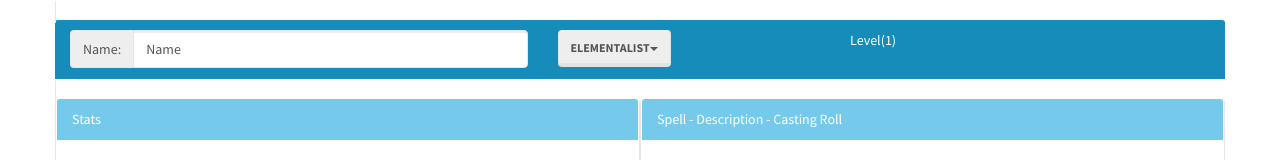
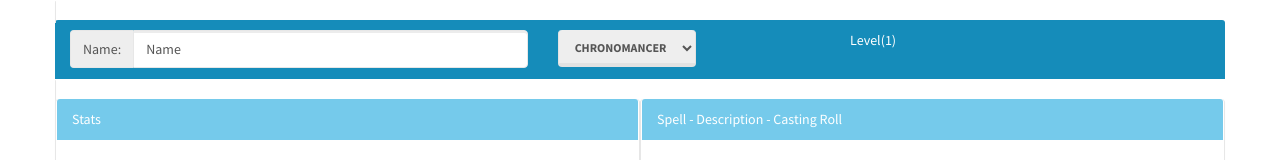
Before and after one commit to ChargerIIC/Frostgrave-WarRoster, an Angular app: page / in a window 1280 px wide. Shown: the top 160 px of the page. Built offline with nearby package versions, Linux system fonts and the light colour scheme.

Commit message:
Replaced dropdown with proper html5 select
Was apparantly to tired to remeber that select was a thing yesterday
:+1:

```diff
--- a/src/app/wizard-summary-panel/wizard-summary-panel.component.html
+++ b/src/app/wizard-summary-panel/wizard-summary-panel.component.html
@@ -7,15 +7,9 @@
   </div>
 </div>
 <div class="col-lg-3 col-md-3 col-xs-3">
-    <!-- Extra small button group -->
-  <div class="btn-group">
-    <button class="btn btn-default dropdown-toggle" type="button" data-toggle="dropdown" aria-haspopup="true" aria-expanded="false">
-      {{userMage.school}}<span class="caret"></span>
-    </button>
-    <ul class="dropdown-menu">
-      <li *ngFor="let school of schoolsOfMagic"><a href="#">{{school}}</a></li>
-    </ul>
-  </div>
+  <select class="btn btn-default dropdown-toggle">
+    <option *ngFor="let school of schoolsOfMagic" value="{{school}}" >{{school}}</option>
+  </select>
 </div>
 <div class="col-lg-2 col-md-2 col-xs-2">
   Level({{userMage.level}})
```
